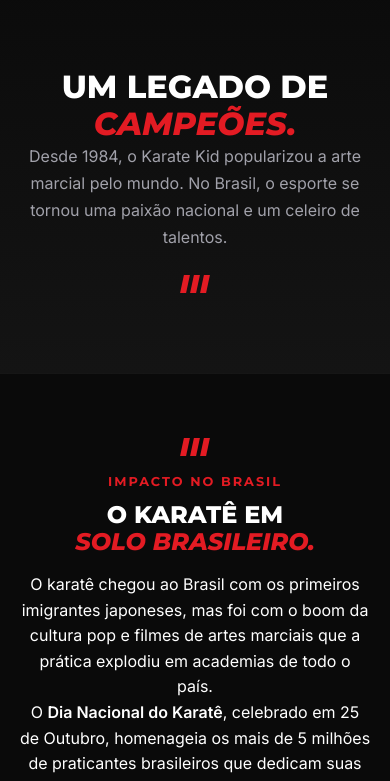
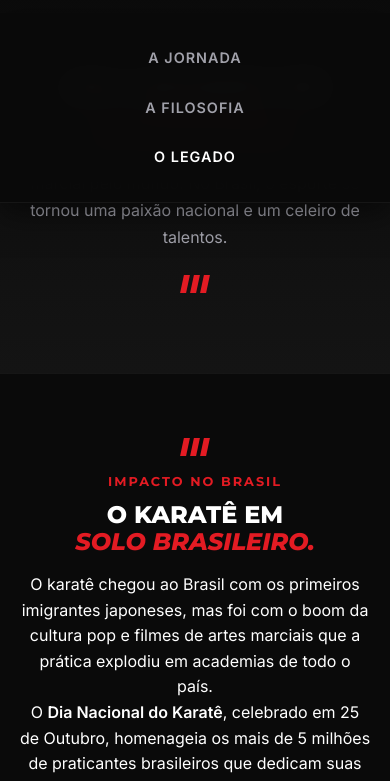
Before and after one commit to isaacalonco/DIA-DO-KARATE, a plain HTML site: page legado.html in a window 390 px wide. Both pictures are taken after a click on the button 358 px from the left and 36 px from the top of the page. Shown: the part 59-840 px from the top of the page. Drawn offline with nearby package versions, Linux system fonts and the light colour scheme.

Commit message:
Add files via upload

```diff
--- a/style.css
+++ b/style.css
@@ -380,6 +380,22 @@ footer {
 .delay-1 { transition-delay: 0.1s; } .delay-2 { transition-delay: 0.2s; }
 @media (max-width: 992px) {
     .nav-links { display: none; }
+    .nav-links.active {
+        display: flex;
+        flex-direction: column;
+        position: absolute;
+        top: 100%;
+        left: 0;
+        width: 100%;
+        background: rgba(10, 10, 10, 0.98);
+        backdrop-filter: blur(15px);
+        padding: 2rem 0;
+        border-bottom: 1px solid rgba(255, 255, 255, 0.05);
+        gap: 1.5rem;
+        text-align: center;
+        z-index: 999;
+        box-shadow: 0 10px 30px rgba(0,0,0,0.5);
+    }
     .mobile-menu-btn { display: block; }
     .about-grid, .music-grid { grid-template-columns: 1fr; gap: 3rem; text-align: center; }
     .music-text .divider { margin: 1.5rem auto; }
```
Also changed, not shown: index.html (+2 -2 lines).
